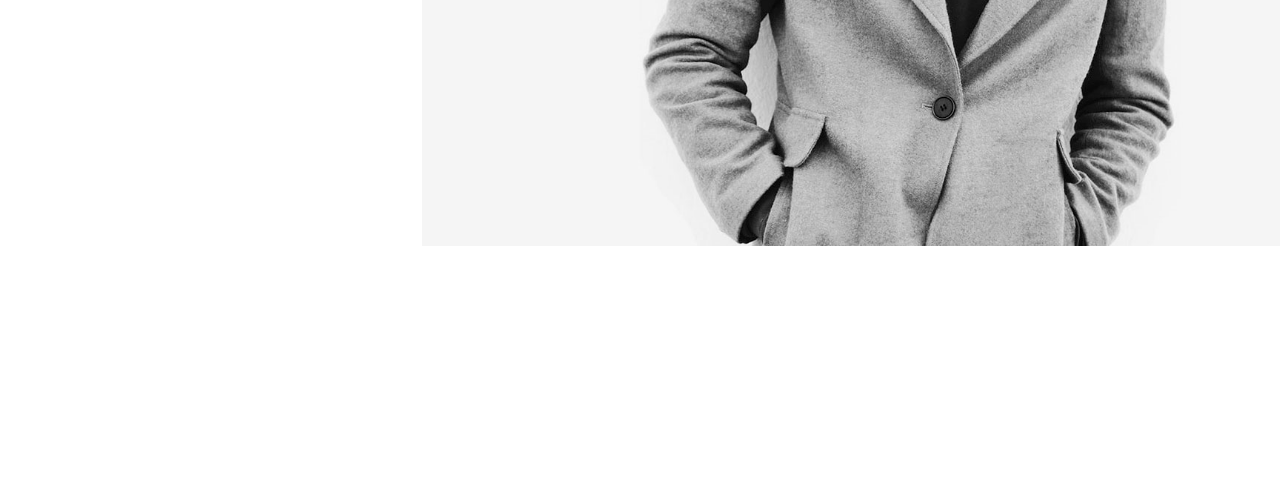
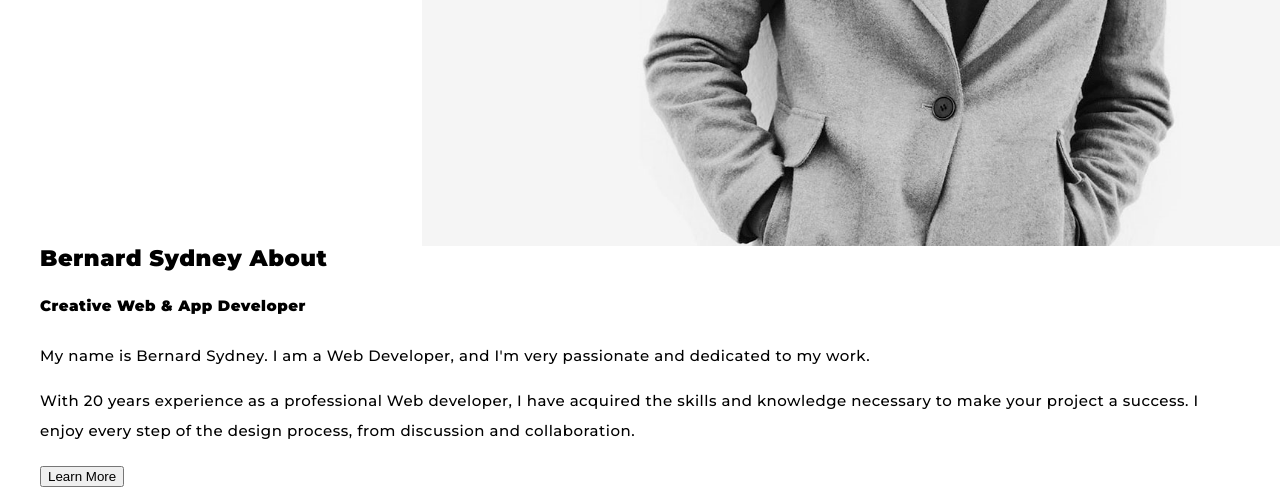
Before and after one commit to wBlanck/portfolio-tailwindcss, a website: page scssVersion/index.html in a window 1280 px wide. Shown: the part 554-1045 px from the top of the page. Before the commit the page ends 800 px from the top, so only its background shows below. Drawn offline with nearby package versions, Linux system fonts and the light colour scheme; files that its build step writes are made by us from their sources.

Commit message:
added markup for about section

```diff
--- a/scssVersion/index.html
+++ b/scssVersion/index.html
@@ -47,5 +47,19 @@
 				</div>
 			</div>
 		</section>
+		<section class="about">
+			<div class="container">
+				<div class="about__img"></div>
+				<div class="about__content">
+					<div class="about__headings">
+						<h2 class="section-title">Bernard Sydney <span>About</span></h2>
+						<h4 class="section-subtitle">Creative Web & App Developer</h4>
+					</div>
+					<p class="about__paragraph">My name is Bernard Sydney. I am a Web Developer, and I'm very passionate and dedicated to my work.</p>
+					<p class="about__paragraph">With 20 years experience as a professional Web developer, I have acquired the skills and knowledge necessary to make your project a success. I enjoy every step of the design process, from discussion and collaboration.</p>
+					<button class="btn">Learn More</button>
+				</div>
+			</div>
+		</section>
 	</body>
 </html>
```
